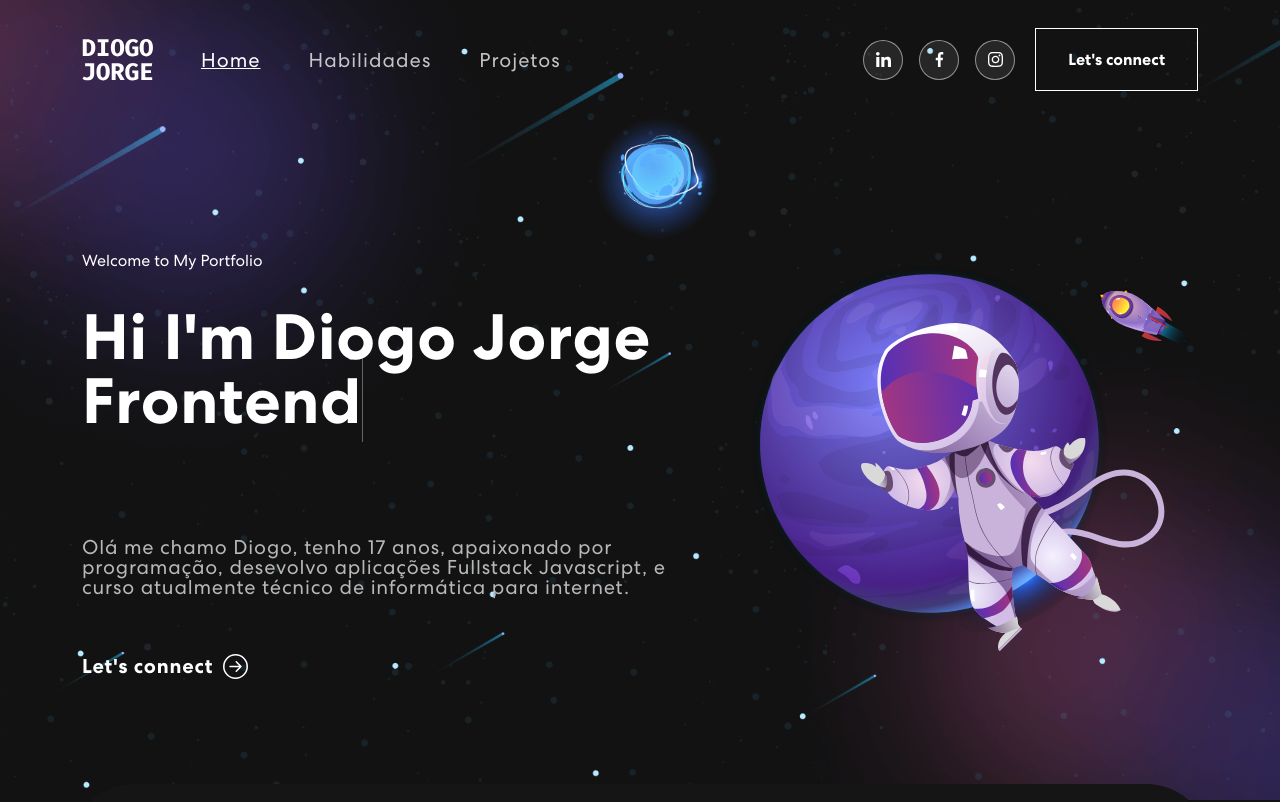
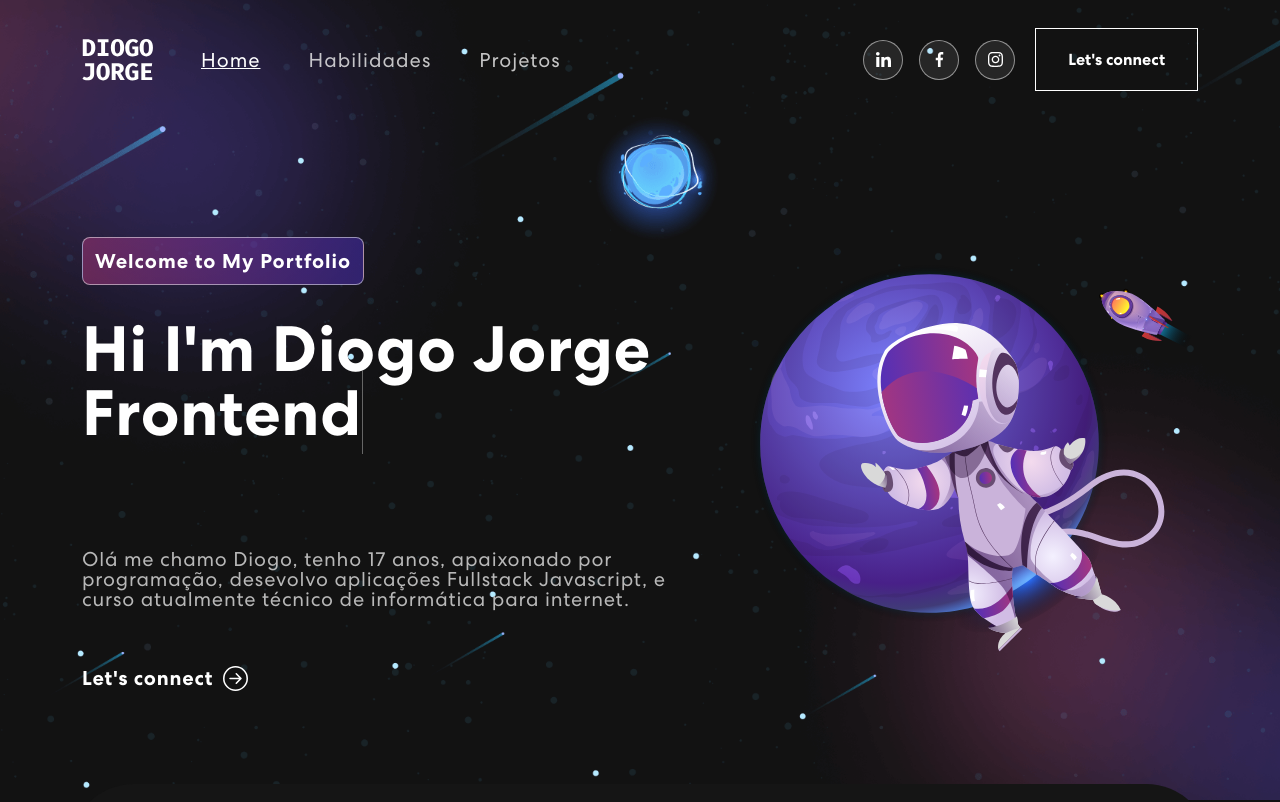
Before and after one commit to DiogoJorge1401/MyNewPortfolio, a React (Vite) app: page / in a window 1280 px wide. Shown: the top 802 px of the page. Built offline with nearby package versions, Linux system fonts and the light colour scheme.

Commit message:
chore: fix class name

```diff
--- a/src/components/Banner/index.tsx
+++ b/src/components/Banner/index.tsx
@@ -54,7 +54,7 @@
           data-aos-easing="ease-in-out"
         >
           <Col xs={12} md={7} xl={7} className="leftColBanner">
-            <span className="taglinOe">Welcome to My Portfolio</span>
+            <span className="tagline">Welcome to My Portfolio</span>
 
             <h1>
               {"Hi I'm Diogo Jorge "}
```
